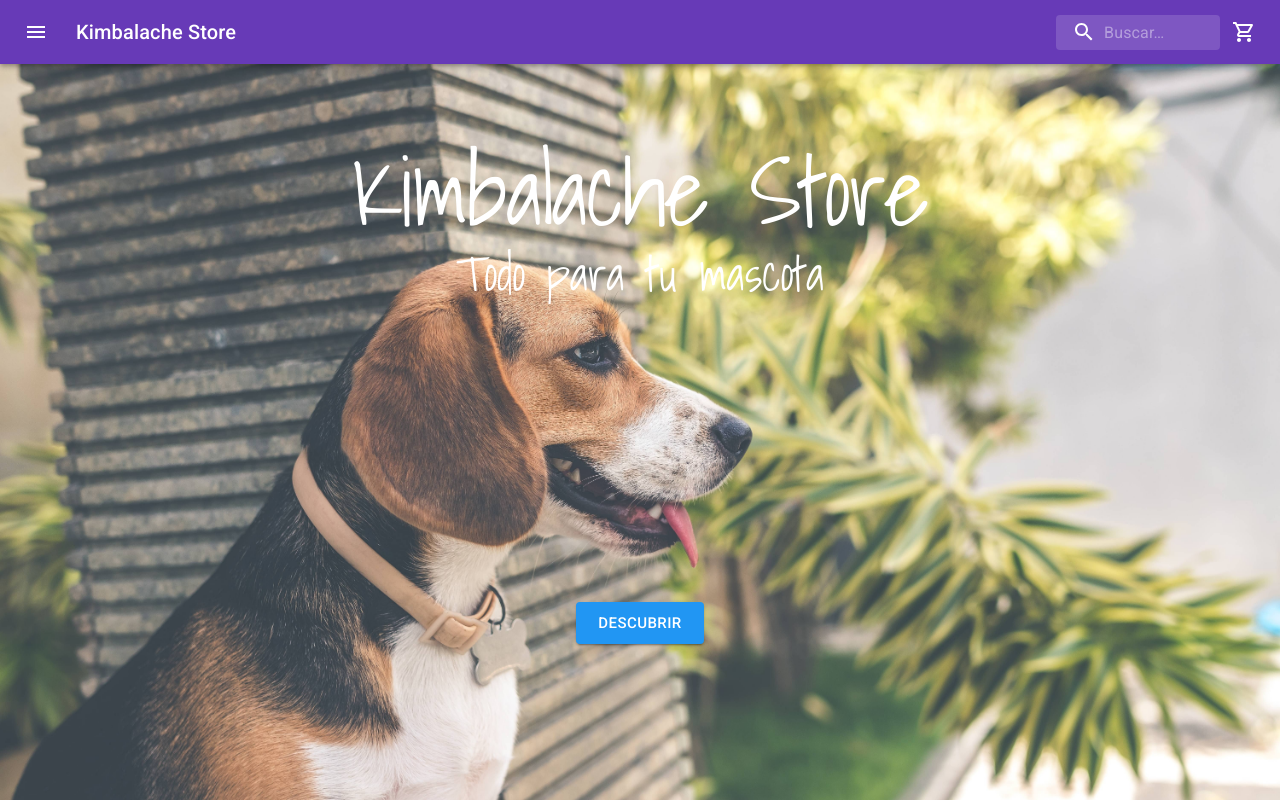
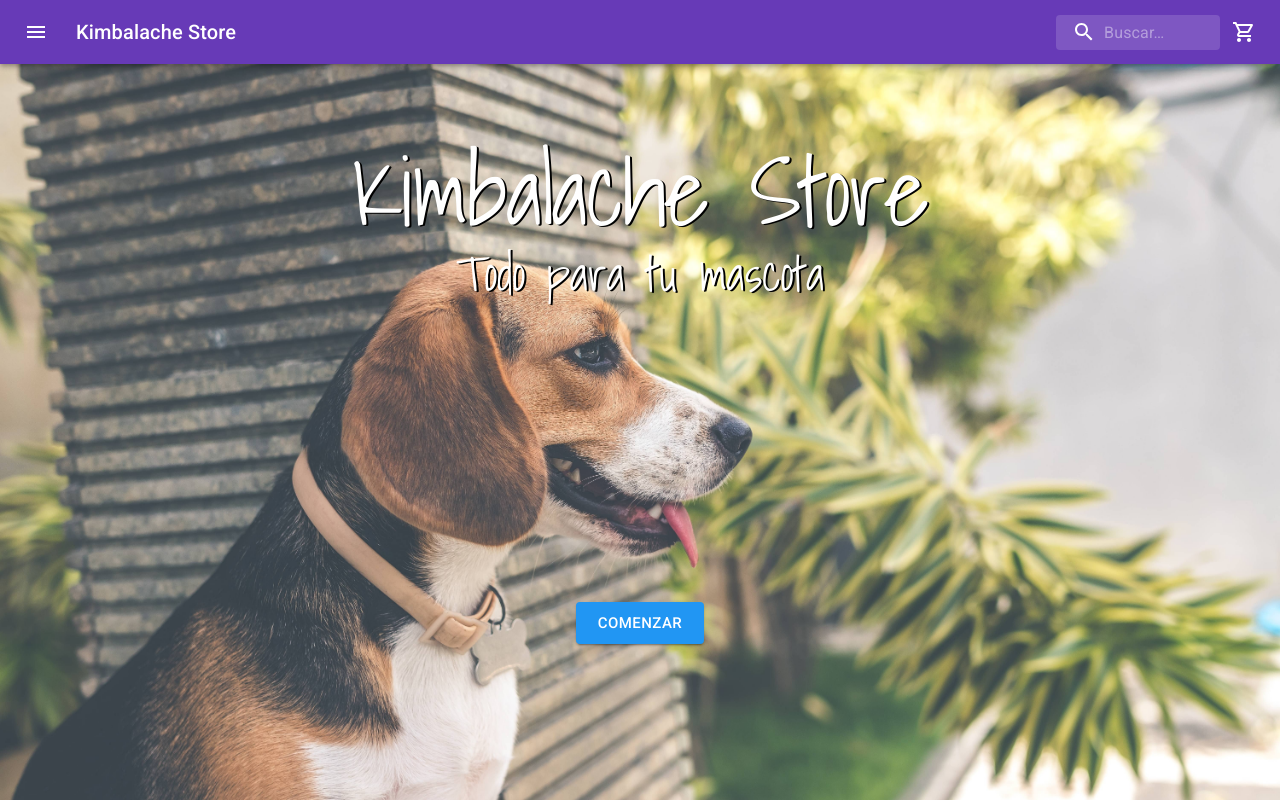
Before and after one commit to OnnigPano/mern-app, a React (Create React App) app in the folder client/: page / in a window 1280 px wide. Built offline with nearby package versions, Linux system fonts and the light colour scheme.

Commit message:
Added styles, redirect history

```diff
--- a/client/public/index.html
+++ b/client/public/index.html
@@ -14,7 +14,7 @@
       manifest.json provides metadata used when your web app is installed on a
       user's mobile device or desktop. See https://developers.google.com/web/fundamentals/web-app-manifest/
     -->
-
+    <link rel="icon" type="image/png" href="%PUBLIC_URL%/favicon.png"/>
     <!--
       Notice the use of %PUBLIC_URL% in the tags above.
       It will be replaced with the URL of the `public` folder during the build.
--- a/client/src/components/AuthDialog.js
+++ b/client/src/components/AuthDialog.js
@@ -13,7 +13,7 @@ const AuthDialog = (props) => {
 
     return (
         <React.Fragment>
-            {redirect ? <Redirect to="/auth" /> : null}
+            {redirect ? <Redirect push to="/auth" /> : null}
             <Dialog onClose={() => props.handleClose(false)} open={true}>
                 <Button variant="outlined" color="primary" size='large' onClick={() => willRedirect(true)}>
                     Iniciar Sesión
--- a/client/src/components/WelcomeButtons.js
+++ b/client/src/components/WelcomeButtons.js
@@ -26,7 +26,7 @@ const Buttons = () => {
         <div className={classes.root}>
             {/* <Typography className={classes.typo} variant="h4" component="h4">Welcome!</Typography> */}
             <Link to="/products" style={{textDecoration: 'none'}}>
-                <Button variant="contained" color="secondary" size="large" >Descubrir</Button>
+                <Button variant="contained" color="secondary" size="large" >Comenzar</Button>
             </Link>
             {/* <div>
                 <Button variant="contained" color="primary" >Iniciar Sesión</Button>
--- a/client/src/containers/Auth.js
+++ b/client/src/containers/Auth.js
@@ -89,7 +89,11 @@ const Auth = (props) => {
             setLoading(false);
             setLoginError(true);
         } else {
-            props.history.push('/');
+            if(props.history.length > 0) {
+                props.history.goBack();
+            } else {
+                props.history.push('/');
+            }
         }
     }
 
--- a/client/src/containers/Cart/Cart.js
+++ b/client/src/containers/Cart/Cart.js
@@ -1,4 +1,4 @@
-import React, { useEffect, useState } from 'react';
+import React, { useEffect, useState, useContext } from 'react';
 import axios from 'axios';
 import {
     Container,
@@ -11,12 +11,16 @@ import {
     IconButton
 } from '@material-ui/core';
 import { DeleteForeverOutlined } from '@material-ui/icons';
+import { Redirect } from 'react-router-dom';
 import BottomCartNav from '../../components/BottomCartNav/CartNav';
+import { AuthContext } from '../../context/auth-context';
 import useStyles from './styles';
 
 function Cart() {
 
     const [products, setProducts] = useState([]);
+
+    const authContext = useContext(AuthContext);
 
     useEffect(() => {
         getCartProducts();
@@ -26,6 +30,7 @@ function Cart() {
 
     async function getCartProducts() {
         const token = localStorage.getItem('token');
+        if (token) {
             try {
                 const products = await axios.get(process.env.REACT_APP_BASE_URL + '/cart', {
                     headers: {
@@ -38,7 +43,11 @@ function Cart() {
             }
         }
 
+    }
+
     return (
+        <React.Fragment>
+            {!authContext.isAuth ? <Redirect push to="/auth" /> : null}
             <div className={classes.flex}>
                 <Container style={{ marginTop: '20px' }}>
                     <List className={classes.root}>
@@ -65,6 +74,7 @@ function Cart() {
                 </Container>
                 <BottomCartNav />
             </div>
+        </React.Fragment>
     );
 }
 
--- a/client/src/containers/WelcomePage.js
+++ b/client/src/containers/WelcomePage.js
@@ -11,7 +11,8 @@ const useStyles = makeStyles(theme => ({
         color: 'white',
         [theme.breakpoints.down('sm')]: {
             fontSize: '4rem'
-        }
+        },
+        textShadow:'2px 1px 0 #000',
     },
     subtitle: {
         fontFamily: 'Shadows Into Light!important',
@@ -20,7 +21,8 @@ const useStyles = makeStyles(theme => ({
             fontSize: '2rem',
             marginBottom: '150px'
         },
-        marginBottom: '300px'
+        marginBottom: '300px',
+        textShadow:'2px 1px 0 #000'
     }
 }));
 
```
Also changed, not shown: client/public/favicon.png (added), 14 other files (tests, documents, lock files or other folders). Lines whose indentation alone changed are shown as unchanged.
